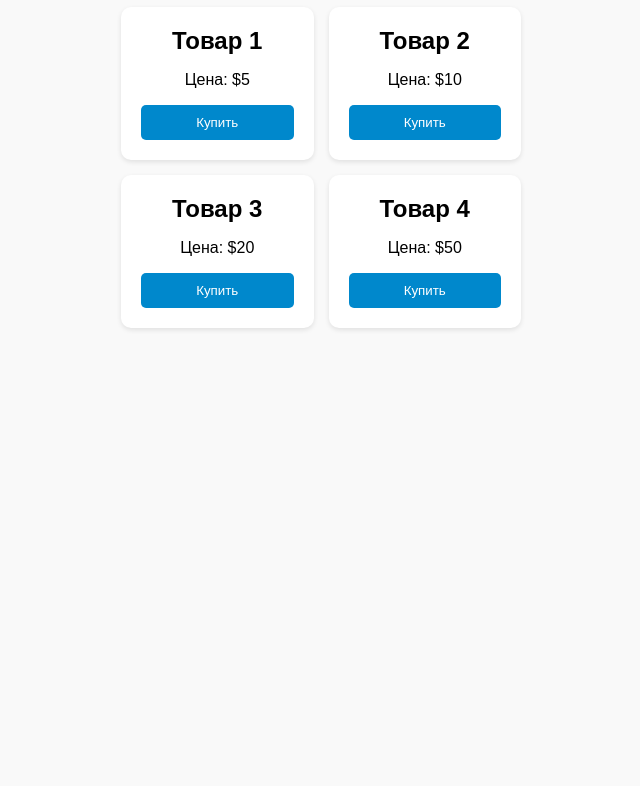
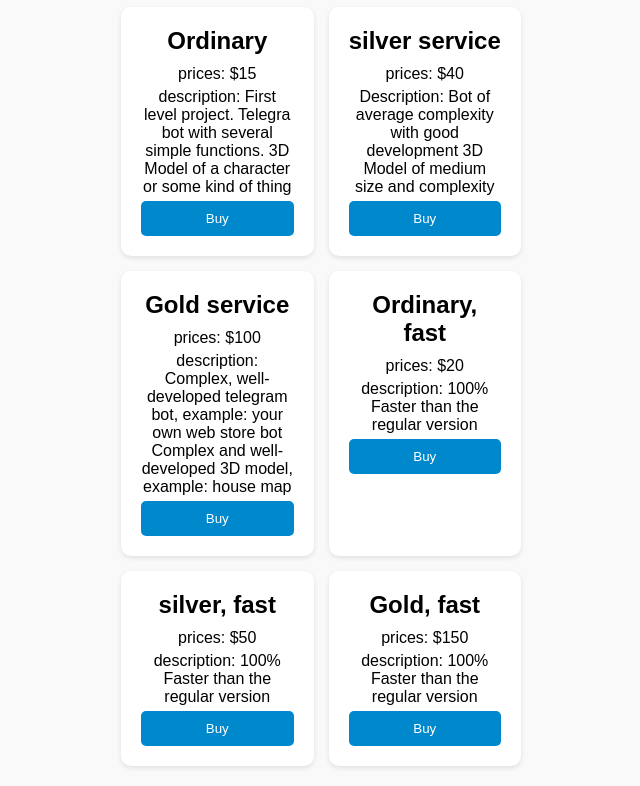
Before and after one commit to parfenmarkevich/telegram-webapp, a plain HTML site: page index.html in a window 1280 px wide. Shown: the part 93-879 px from the top of the page, without its empty margins (319-959 px from the left). Before the commit the page ends 800 px from the top, so only its background shows below. Drawn offline with Linux system fonts and the light colour scheme.

Commit message:
?????? ????????? ????????

```diff
--- a/index.html
+++ b/index.html
@@ -3,7 +3,7 @@
 <head>
     <meta charset="UTF-8">
     <meta name="viewport" content="width=device-width, initial-scale=1.0">
-    <title>Магазин</title>
+    <title>Freelance services</title>
     <style>
         body {
             font-family: Arial, sans-serif;
@@ -28,6 +28,9 @@
         .item h2 {
             margin: 0 0 10px;
         }
+        .item p {
+            margin: 5px 0;
+        }
         .item button {
             background: #0088cc;
             color: white;
@@ -40,27 +43,50 @@
     </style>
 </head>
 <body>
-    <h1>Выберите товар</h1>
+    <h1>Select a service</h1>
     <div class="container">
         <div class="item">
-            <h2>Товар 1</h2>
-            <p>Цена: $5</p>
-            <button>Купить</button>
+            <h2>Ordinary</h2>
+            <p>prices: $15</p>
+            <p>description: First level project.
+               Telegra bot with several simple functions.
+
+               3D Model of a character or some kind of thing </p>
+            <button>Buy</button>
         </div>
         <div class="item">
-            <h2>Товар 2</h2>
-            <p>Цена: $10</p>
-            <button>Купить</button>
+            <h2>silver service</h2>
+            <p>prices: $40</p>
+            <p>Description: Bot of average complexity with good development
+
+               3D Model of medium size and complexity</p>
+            <button>Buy</button>
         </div>
         <div class="item">
-            <h2>Товар 3</h2>
-            <p>Цена: $20</p>
-            <button>Купить</button>
+            <h2>Gold service</h2>
+            <p>prices: $100</p>
+            <p>description: Сomplex, well-developed telegram bot, example: your own web store bot
+
+                Сomplex and well-developed 3D model, example: house map</p>
+            <button>Buy</button>
         </div>
         <div class="item">
-            <h2>Товар 4</h2>
-            <p>Цена: $50</p>
-            <button>Купить</button>
+            <h2>Ordinary, fast</h2>
+            <p>prices: $20</p>
+            <p>description: 100% Faster than the regular version</p>
+            <button>Buy</button>
+        </div>
+        <div class="item">
+            <h2>silver, fast</h2>
+            <p>prices: $50</p>
+            <p>description: 100% Faster than the regular version</p>
+            <button>Buy</button>
+        </div>
+        <div class="item">
+            <h2>Gold, fast </h2>
+            <p>prices: $150</p>
+            <p>description: 100% Faster than the regular version</p>
+            <button>Buy</button>
         </div>
     </div>
 </body>
```
